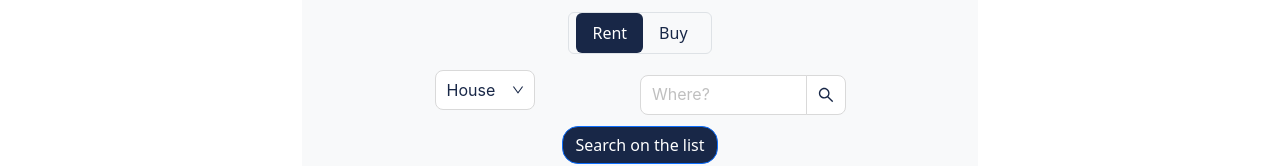
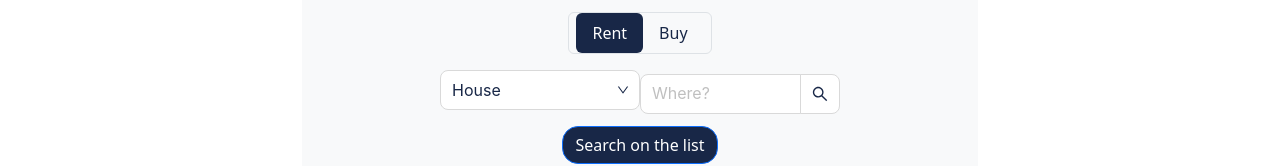
Before and after one commit to vhande/Immo_Project_Frontend, a React (Create React App) app: page / in a window 1280 px wide. Shown: the part 132-298 px from the top of the page. Built offline with nearby package versions, Linux system fonts and the light colour scheme; no server answers.

Commit message:
antdesignbugsolved

```diff
--- a/src/Components/Homepage/Search.js
+++ b/src/Components/Homepage/Search.js
@@ -46,13 +46,13 @@
       </Nav.Item>
     </Nav>
     <Row>
-    <div className="d-flex align-items-center">
-      <Col md={6}>
+    <div className="d-flex flex-column justify-content-center align-items-center flex-md-row flex-lg-row flex-xl-row">
       <Select
       size="large"
       defaultValue="house"
       style={{
-        minWidth: "100px"
+        width: 200,
+
       }}
       onChange={(value)=>{context.setPropertytype(value)}}
       options={[
@@ -64,23 +64,22 @@
           value: 'appartment',
           label: 'Appartment',
         },]} />
-    </Col>
 
-    <Col md={6}>
+
+
     <AutoComplete
     popupClassName="certain-category-search-dropdown"
     filterOption={true}
 
     style={{
-      minWidth: "100px",
-      width:"auto"
+      width: 200,
 
     }}
     options={options}
   >
     <Input.Search onChange={(e)=>{autocompleteEvent(e)}} size="large" placeholder="Where?" onSelect={(e)=>{autocompleteEvent(e)}} />
   </AutoComplete>
- </Col>
+
  </div>
     </Row>
 
```
Also changed, not shown: 1 other file (tests, documents, lock files or other folders).
